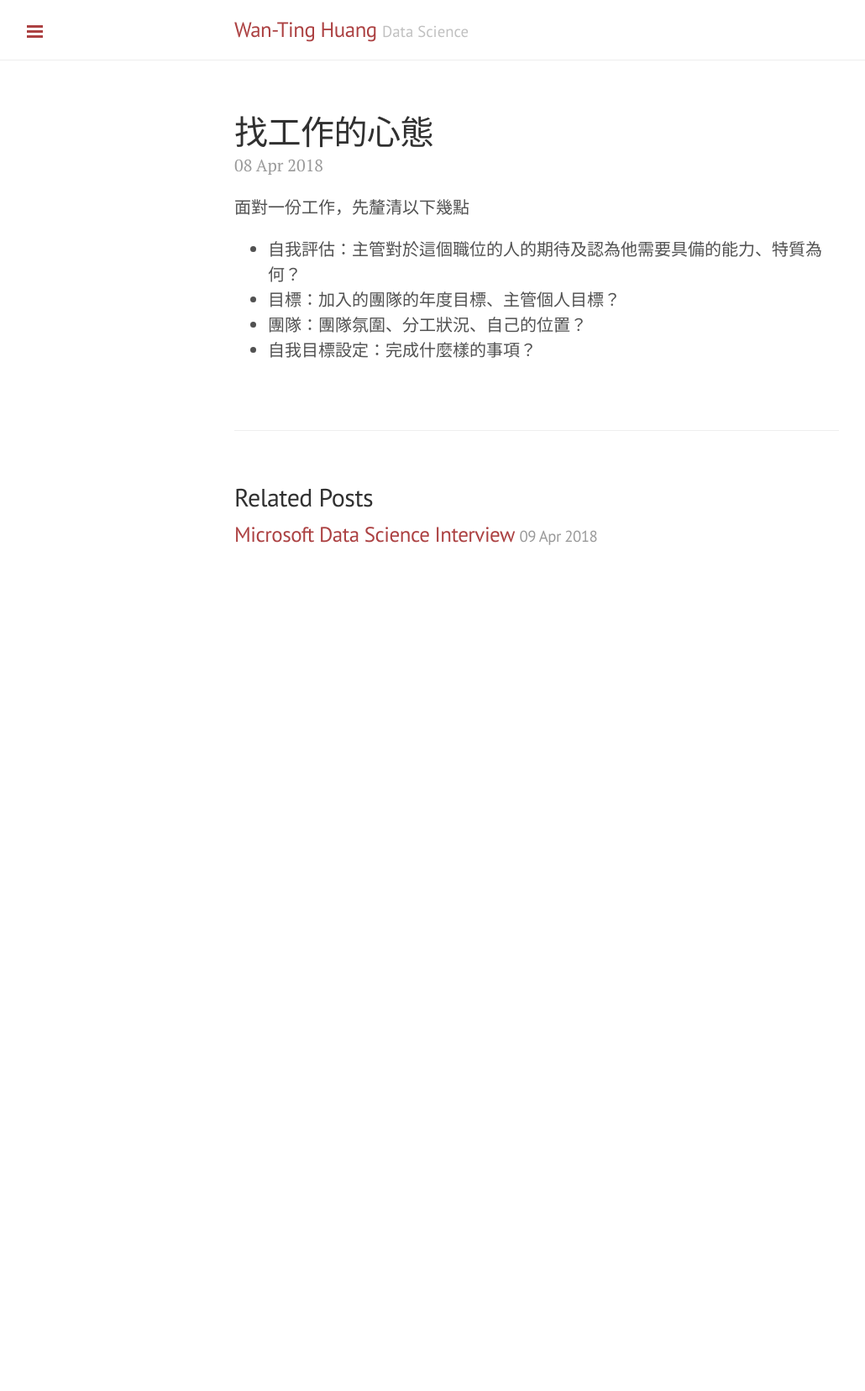
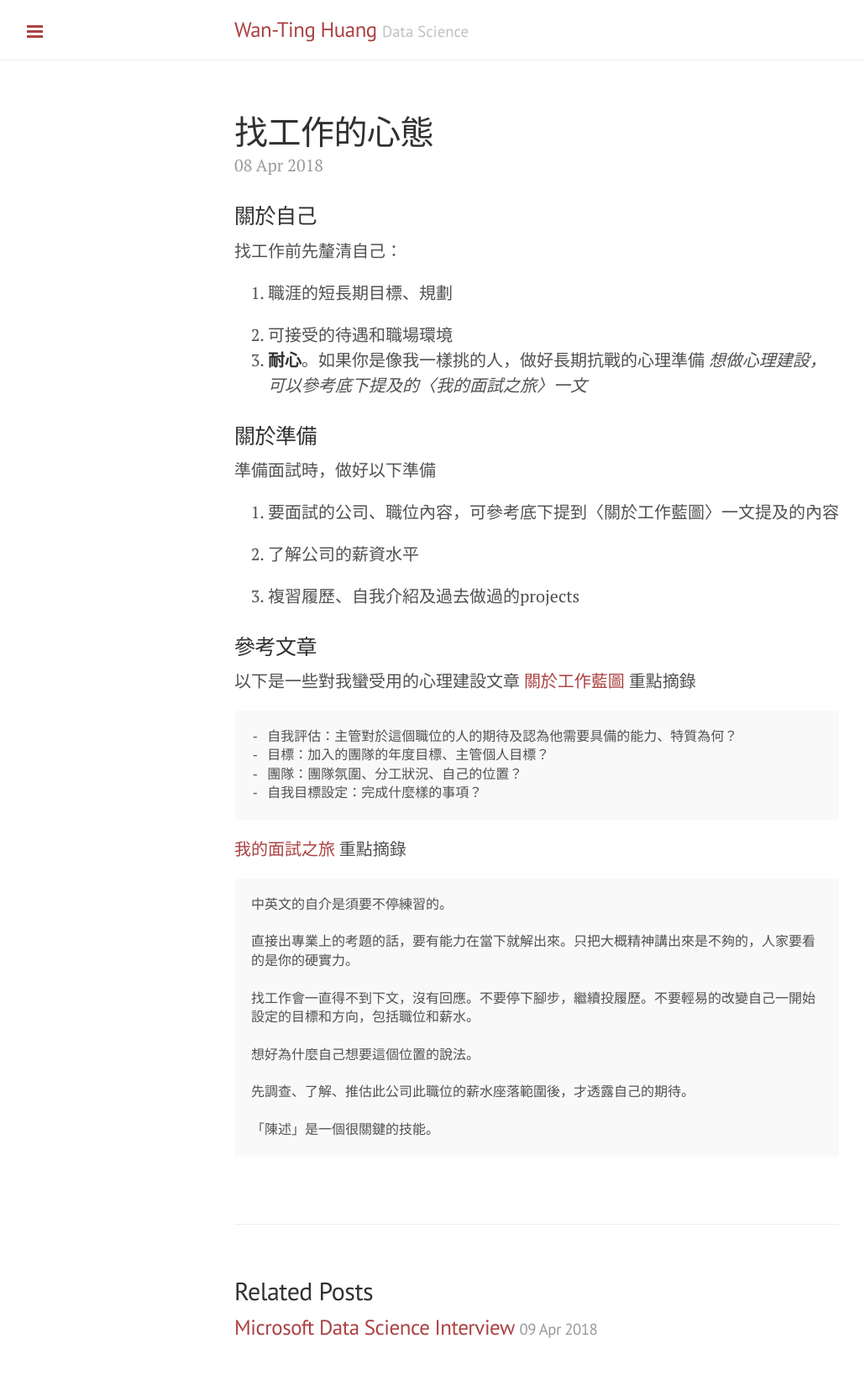
Before and after one commit to wantinghuang/wantinghuang.github.io, a Jekyll site: the page built from _posts/2018-04-08-job-hunting-attitude.md, in a window 1280 px wide. Shown: the whole page at 84% size, without its empty margins (1-1031 px from the left). Built offline with Jekyll 4.4.1, drawn with Linux system fonts in a browser that asks for light colours; before the commit the page ends 900 px from its top, so only the background shows below that.

Commit message:
Update 2018-04-08-job-hunting-attitude.md

````diff
--- a/_posts/2018-04-08-job-hunting-attitude.md
+++ b/_posts/2018-04-08-job-hunting-attitude.md
@@ -2,10 +2,51 @@
 layout: post
 title: 找工作的心態
 ---
+### 關於自己
 
-面對一份工作，先釐清以下幾點
+找工作前先釐清自己：
 
+1. 職涯的短長期目標、規劃
+
+2. 可接受的待遇和職場環境
+<!-- more -->
+3. **耐心**。如果你是像我一樣挑的人，做好長期抗戰的心理準備
+      _想做心理建設，可以參考底下提及的〈我的面試之旅〉一文_
+
+### 關於準備
+
+準備面試時，做好以下準備
+
+1. 要面試的公司、職位內容，可參考底下提到〈關於工作藍圖〉一文提及的內容
+
+2. 了解公司的薪資水平
+
+3. 複習履歷、自我介紹及過去做過的projects
+
+
+### 參考文章
+
+以下是一些對我蠻受用的心理建設文章
+[關於工作藍圖](https://www.facebook.com/notes/yueh-chia-wu/關於工作藍圖/1861597853911092/)
+重點摘錄
+```
 - 自我評估：主管對於這個職位的人的期待及認為他需要具備的能力、特質為何？
-- 目標：加入的團隊的年度目標、主管個人目標？<!-- more -->
+- 目標：加入的團隊的年度目標、主管個人目標？
 - 團隊：團隊氛圍、分工狀況、自己的位置？
 - 自我目標設定：完成什麼樣的事項？
+```
+[我的面試之旅](https://www.ptt.cc/bbs/Tech_Job/M.1522466641.A.2FC.html)
+重點摘錄
+```
+中英文的自介是須要不停練習的。
+
+直接出專業上的考題的話，要有能力在當下就解出來。只把大概精神講出來是不夠的，人家要看的是你的硬實力。
+
+找工作會一直得不到下文，沒有回應。不要停下腳步，繼續投履歷。不要輕易的改變自己一開始設定的目標和方向，包括職位和薪水。
+
+想好為什麼自己想要這個位置的說法。
+
+先調查、了解、推估此公司此職位的薪水座落範圍後，才透露自己的期待。
+
+「陳述」是一個很關鍵的技能。
+```
````
